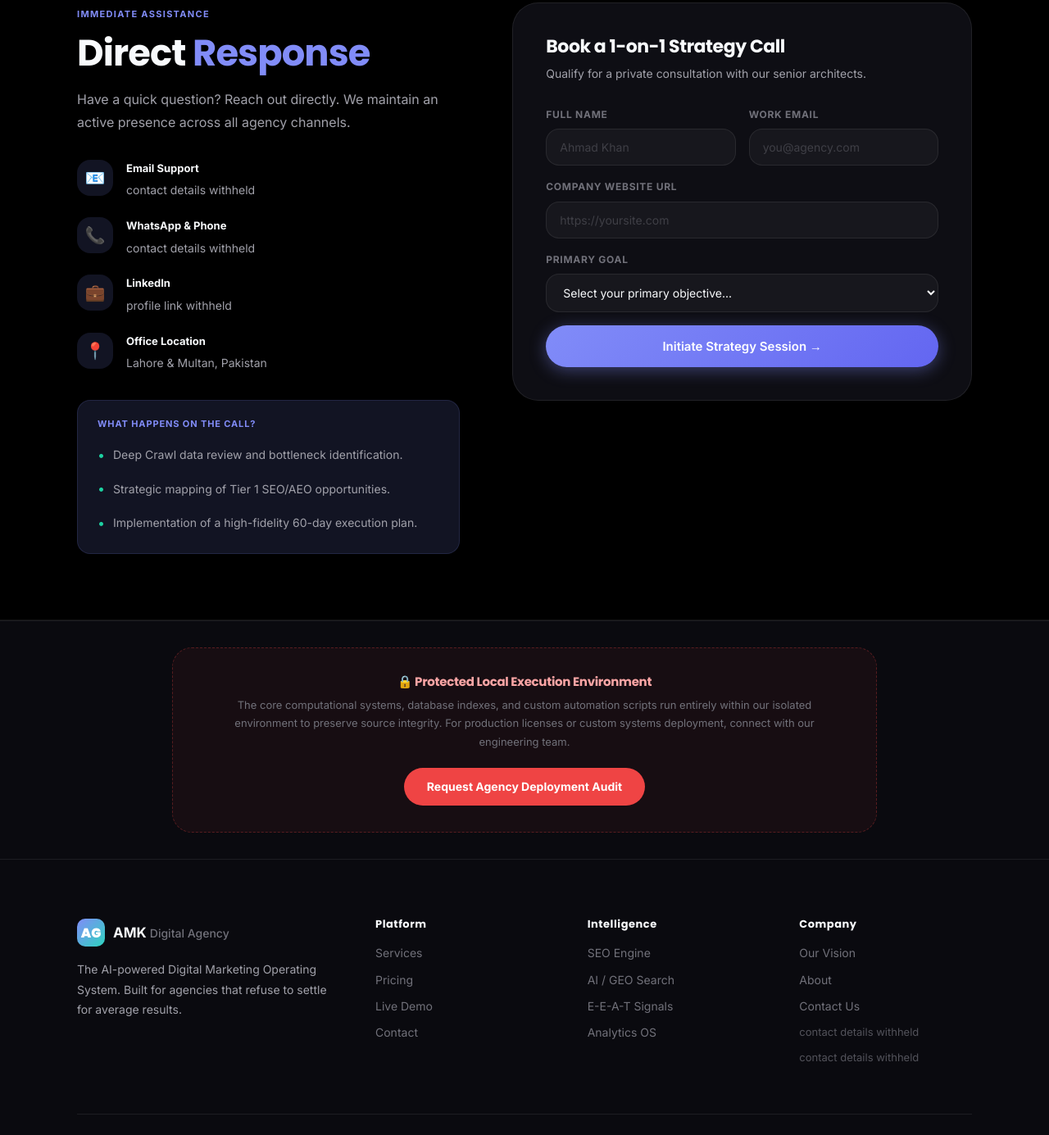
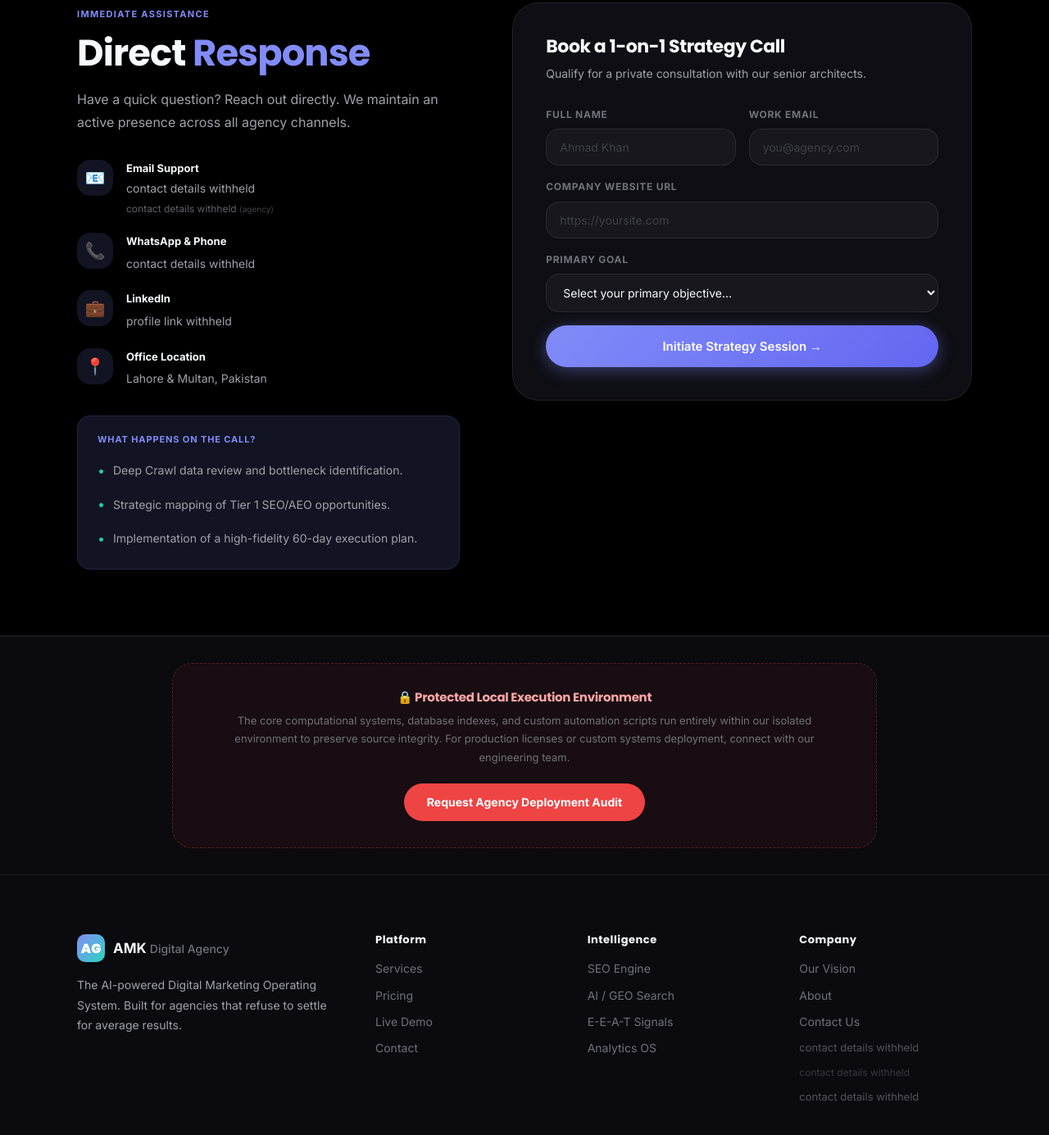
Before and after one commit to razamoqeem/portfolio-demo, a plain HTML site: page index.html in a window 1280 px wide. Shown: the part 5425-6810 px from the top of the page at 82% size. Drawn offline with Linux system fonts and the light colour scheme.

```diff
--- a/index.html
+++ b/index.html
@@ -1408,7 +1408,8 @@
             <div class="contact-icon">📧</div>
             <div class="info">
               <strong>Email Support</strong>
-              <a href="#contact">contact details withheld</a>
+              <a href="#contact" style="display:block;">contact details withheld</a>
+              <a href="#contact" style="font-size:12px;opacity:0.6;display:block;margin-top:3px;">contact details withheld <span style="font-size:10px;color:var(--text-muted);">(agency)</span></a>
             </div>
           </div>
           <div class="contact-info-item">
@@ -1528,6 +1529,7 @@
         <a href="#about">About</a>
         <a href="#contact">Contact Us</a>
         <a href="#contact" style="font-size:13px;opacity:0.7;">contact details withheld</a>
+        <a href="#contact" style="font-size:12px;opacity:0.45;">contact details withheld</a>
         <a href="#contact" style="font-size:13px;opacity:0.7;">contact details withheld</a>
       </div>
     </div>
```
